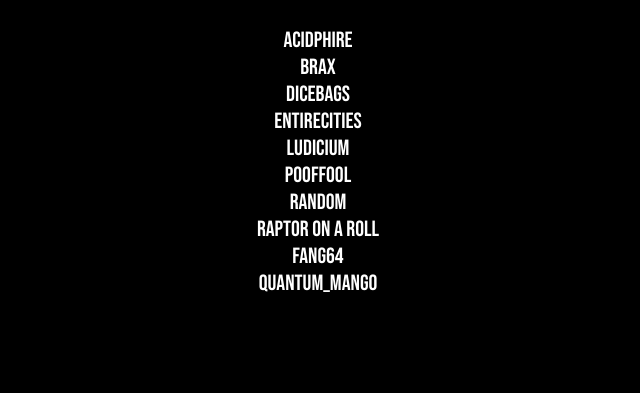
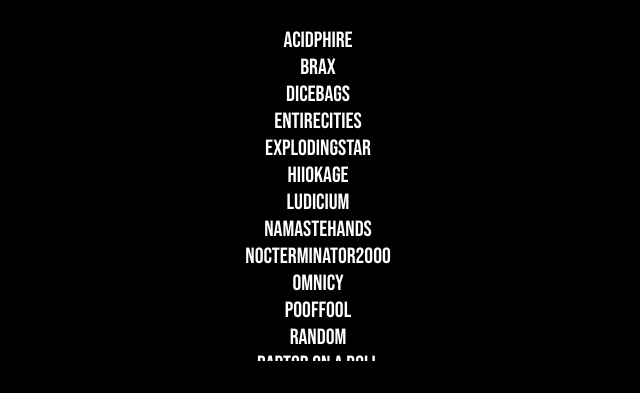
Before and after one commit to undergroundbuilders/website, a plain HTML site: page index.html in a window 1280 px wide. Shown: the part 407-800 px from the top of the page, without its empty margins (319-959 px from the left). Drawn offline with Linux system fonts and the light colour scheme.

Commit message:
Update webpage.

```diff
--- a/index.html
+++ b/index.html
@@ -14,16 +14,20 @@
       <!-- <img id="logo" src="logo.png" /> -->
 
       <div id="crewList" class="scrollbar">
-	acidphire<br>
-        brax<br>
+      	Acidphire<br>
+        Brax<br>
         <a href="https://www.twitch.tv/dicebags" >dicebags</a><br>
         <a href="https://www.twitch.tv/entirecities">entirecities</a><br>
-        ludicium<br>
-        pooffool<br>
-        random<br>
-        raptor on a roll<br>
+        Explodingstar<br>
+        Hiiokage<br>
+        Ludicium<br>
+        NamasteHands<br>
+        Nocterminator2000<br>
+        Omnicy<br>
+        Pooffool<br>
+        Random<br>
+        Raptor on a roll<br>
         <a href="https://fang64.com">fang64<br>
-        quantum_mango
       </div>
 
     </div>
```
